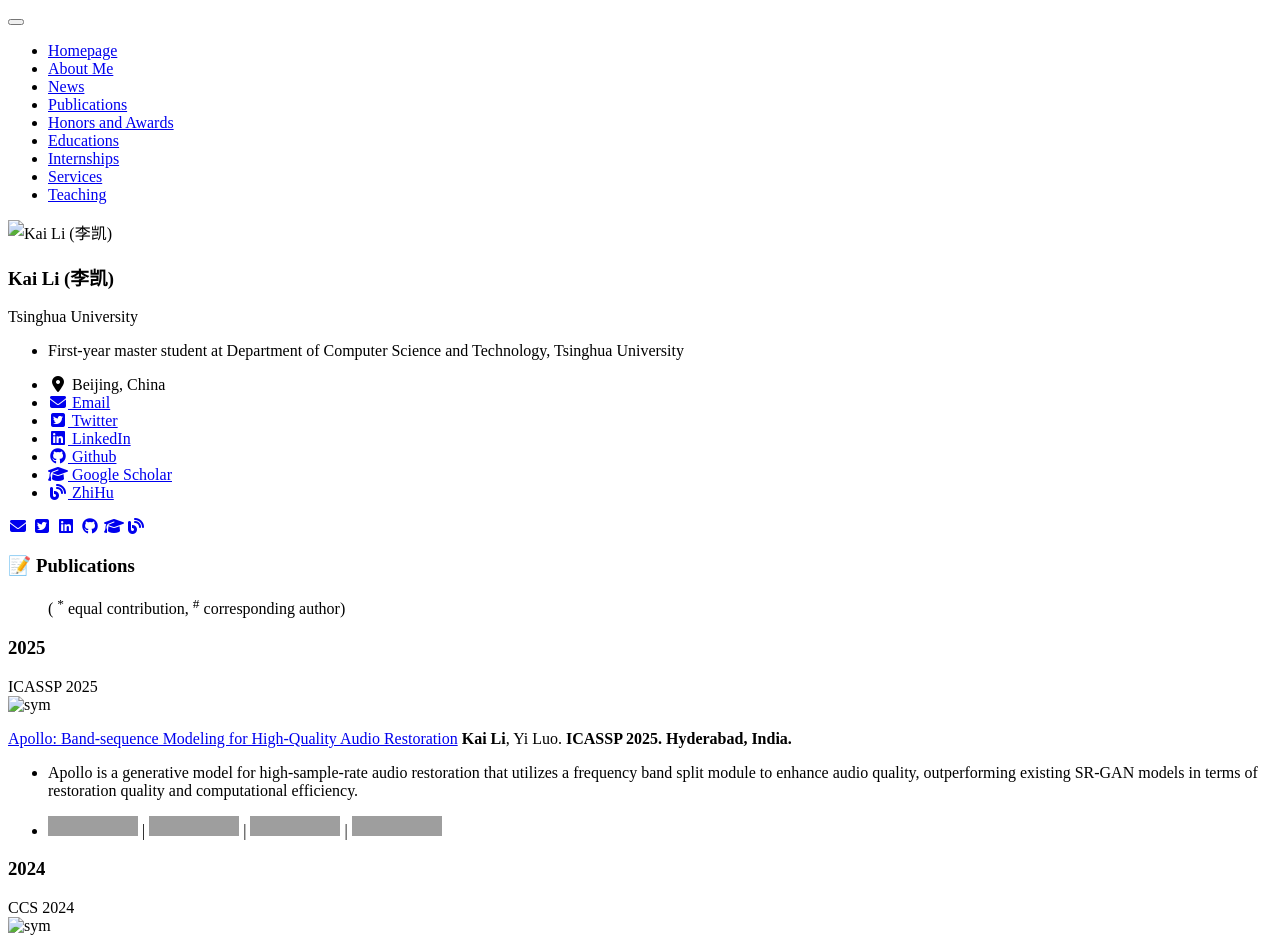
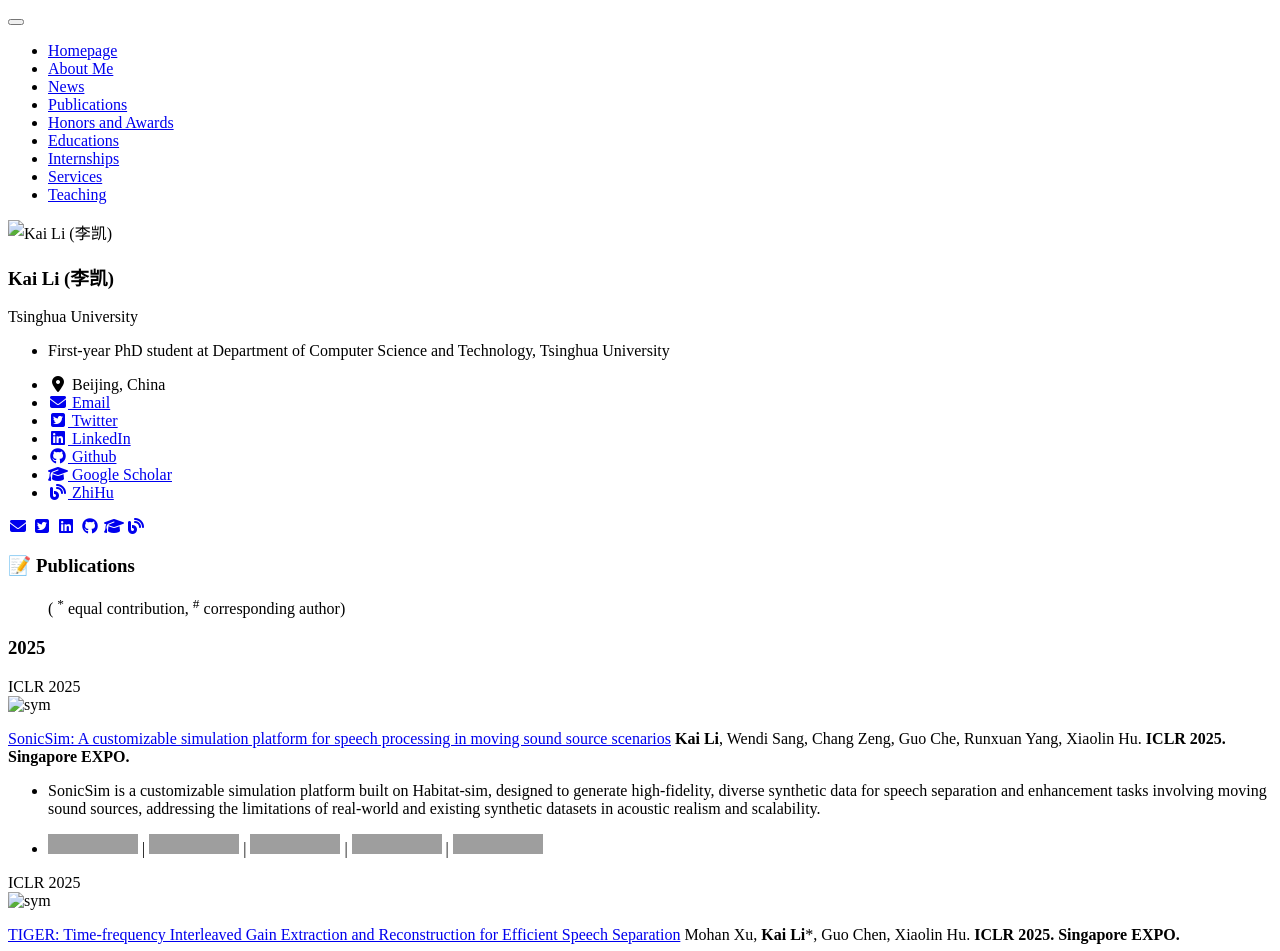
Before and after one commit to JusperLee/jusperlee.github.io, a Jekyll site: the page built from _pages/includes/pub.md, in a window 1280 px wide and 1400 px high. Shown: the top 951 px of the window. Built offline with Jekyll 4.4.1, drawn with Linux system fonts in a browser that asks for light colours; nearby versions of some CDN libraries; our own code applies the rules of GitHub Pages for plain Markdown files; formulas are drawn with MathJax 3; some of the changed text lies outside the part shown; grey boxes are pictures that could not be loaded.

Commit message:
Update pubs

```diff
--- a/_config.yml
+++ b/_config.yml
@@ -7,7 +7,7 @@
 
 # Site Settings
 title                    : "Kai Li (李凯)"
-description              : "First-year master student at Department of Computer Science and Technology, Tsinghua University"
+description              : "First-year PhD student at Department of Computer Science and Technology, Tsinghua University"
 repository               : "JusperLee/JusperLee.github.io"
 google_scholar_stats_use_cdn : true
 
--- a/_pages/includes/pub.md
+++ b/_pages/includes/pub.md
@@ -4,6 +4,30 @@
 > ( <sup>*</sup> equal contribution, <sup>#</sup> corresponding author)
 
 # 2025
+
+<div class='paper-box'><div class='paper-box-image'><div><div class="badge">ICLR 2025</div><img src='./images/sonicsim.png' alt="sym" width="100%"></div></div>
+<div class='paper-box-text' markdown="1">
+
+[SonicSim: A customizable simulation platform for speech processing in moving sound source scenarios](https://openreview.net/pdf?id=Hx2ADQLi8M) **Kai Li**, Wendi Sang, Chang Zeng, Guo Che, Runxuan Yang, Xiaolin Hu. **ICLR 2025. Singapore EXPO.**
+
+- SonicSim is a customizable simulation platform built on Habitat-sim, designed to generate high-fidelity, diverse synthetic data for speech separation and enhancement tasks involving moving sound sources, addressing the limitations of real-world and existing synthetic datasets in acoustic realism and scalability.
+
+- <a href="https://cslikai.cn/SonicSim/"><img src="https://img.shields.io/badge/Demo_Page-Online-brightgreen" alt=""></a> \| <a href="https://github.com/JusperLee/SonicSim"><img src="https://img.shields.io/github/stars/JusperLee/SonicSim?style=social&amp;label=Code+Stars" alt=""></a> \| [![SonicSim Docker](https://img.shields.io/badge/Docker-TIGER_Speech-blue?logo=docker)](https://huggingface.co/JusperLee/TIGER-speech) \| [![SonicSet](https://img.shields.io/badge/Huggingface-SonicSet-orange?logo=huggingface)](https://huggingface.co/JusperLee/SonicSet) \| [![WeChat Article](https://img.shields.io/badge/Xinzhiyuan-新智元-green?logo=wechat)](https://mp.weixin.qq.com/s/7tZDu5nDBoG1h0YuXA1C2g)
+
+</div>
+</div>
+
+<div class='paper-box'><div class='paper-box-image'><div><div class="badge">ICLR 2025</div><img src='./images/tiger.png' alt="sym" width="100%"></div></div>
+<div class='paper-box-text' markdown="1">
+
+[TIGER: Time-frequency Interleaved Gain Extraction and Reconstruction for Efficient Speech Separation](https://openreview.net/pdf?id=rzx3vcvlzj) Mohan Xu, **Kai Li***, Guo Chen, Xiaolin Hu. **ICLR 2025. Singapore EXPO.**
+
+- TIGER is an efficient time-frequency domain speech separation model that significantly reduces parameters and computational costs by leveraging frequency band-split and multi-scale attention, achieving state-of-the-art performance while being highly lightweight.
+
+- <a href="https://cslikai.cn/TIGER/"><img src="https://img.shields.io/badge/Demo_Page-Online-brightgreen" alt=""></a> \| <a href="https://github.com/JusperLee/TIGER"><img src="https://img.shields.io/github/stars/JusperLee/TIGER?style=social&amp;label=Code+Stars" alt=""></a> \| [![TIGER Speech Model](https://img.shields.io/badge/Huggingface-TIGER_Speech-orange?logo=huggingface)](https://huggingface.co/JusperLee/TIGER-speech) \| [![TIGER DnR Model](https://img.shields.io/badge/Huggingface-TIGER_DnR-orange?logo=huggingface)](https://huggingface.co/JusperLee/TIGER-DnR)
+
+</div>
+</div>
 
 <div class='paper-box'><div class='paper-box-image'><div><div class="badge">ICASSP 2025</div><img src='./images/apollo.png' alt="sym" width="100%"></div></div>
 <div class='paper-box-text' markdown="1">
@@ -13,8 +37,6 @@
 - Apollo is a generative model for high-sample-rate audio restoration that utilizes a frequency band split module to enhance audio quality, outperforming existing SR-GAN models in terms of restoration quality and computational efficiency.
 
 - <a href="https://cslikai.cn/Apollo/"><img src="https://img.shields.io/badge/Demo_Page-Online-brightgreen" alt=""></a> \| <a href="https://github.com/JusperLee/Apollo"><img src="https://img.shields.io/github/stars/JusperLee/Apollo?style=social&amp;label=Code+Stars" alt=""></a> \| [![Apollo Model](https://img.shields.io/badge/Huggingface-Apollo-orange?logo=huggingface)](https://huggingface.co/JusperLee/Apollo) \| [![Apollo Space](https://img.shields.io/badge/Huggingface-Apollo%20Space-blue?logo=huggingface)](https://huggingface.co/spaces/patriotyk/Apollo)
-
-
 
 </div>
 </div>
```
Also changed, not shown: _pages/includes/intro.md (+1 -1 lines), _pages/includes/news.md (+1 -0 lines), images/sonicsim.png (added), images/tiger.png (added).
